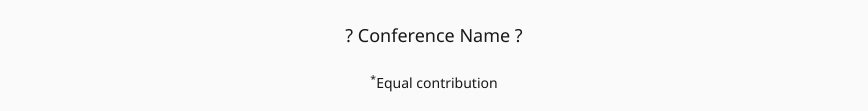
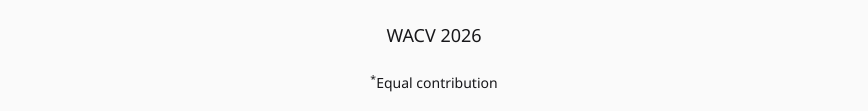
Before and after one commit to paolopertino/MARS-Multimodal-Alignment-and-Ranking-System-for-Few-Shot-Segmentation, an Astro site: page / in a window 1280 px wide. Shown: the part 291-402 px from the top of the page, without its empty margins (206-1074 px from the left). Built offline with nearby package versions, Linux system fonts and the light colour scheme; Astro itself is replaced by a stand-in of ours.

Commit message:
Update conference name

```diff
--- a/src/pages/index.mdx
+++ b/src/pages/index.mdx
@@ -58,7 +58,7 @@ export const components = {pre: CodeBlock, table: Table}
       institution: "Politecnico di Milano",
     },
   ]}
-  conference="? Conference Name ?"
+  conference="WACV 2026"
   notes={[
     {
       symbol: "*",
```
